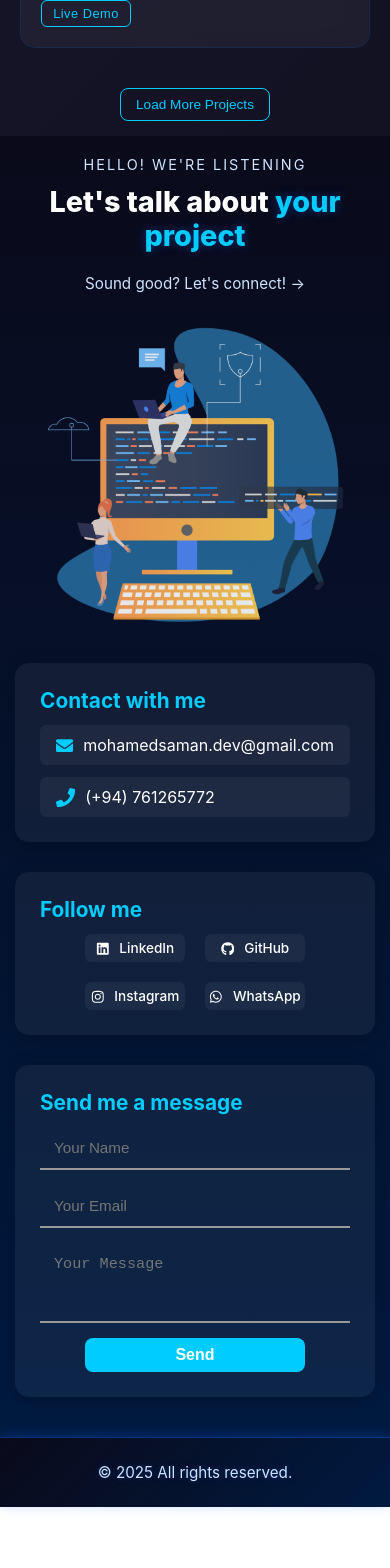
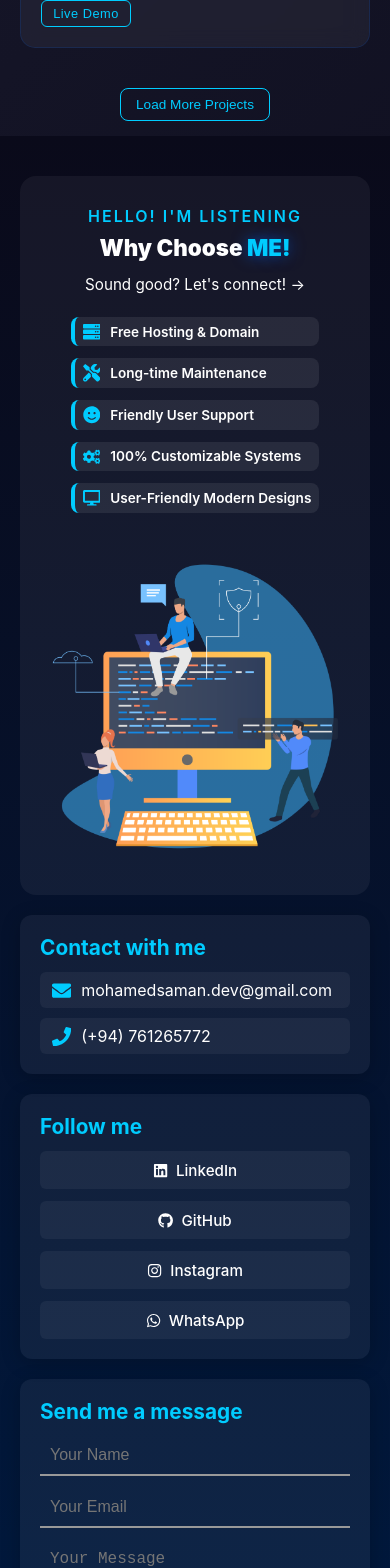
Before and after one commit to Msahan16/Protfolio, a React (Create React App) app: page / in a window 390 px wide. Shown: the part 6520-8088 px from the top of the page. Before the commit the page ends 8027 px from the top, so only its background shows below. Built offline with nearby package versions, Linux system fonts and the light colour scheme.

Commit message:
Contact Section Update

```diff
--- a/src/components/Contact.css
+++ b/src/components/Contact.css
@@ -6,92 +6,150 @@
   --gray: #999999;
 }
 
-/* ========================= Section Wrapper ========================= */
+/* ===== Contact Section ===== */
 .contact-section {
   background: linear-gradient(to bottom, #0a0a1a, #001a40);
   color: var(--white);
-  padding: 30px 60px;
+  padding: 40px 20px;
   display: flex;
   flex-wrap: wrap;
-  justify-content: space-between;
-  gap: 50px;
-  border-top: 0px solid rgba(255,255,255,0.08);
+  gap: 20px;
+  justify-content: center;
+  align-items: flex-start;
 }
 
+/* ===== Left Section ===== */
 .contact-left {
-  flex: 1.1;
-  min-width: 350px;
-  position: relative;
+  flex: 1 1 500px;
+  background: rgba(255, 255, 255, 0.05);
+  border-radius: 16px;
+  display: flex;
+  flex-direction: column;
+  transition: transform 0.3s ease, box-shadow 0.3s ease;
+  min-height: 630px;
+  align-items: center;
+  justify-content: center;
 }
 
-.contact-left canvas {
-  display: block;
-  margin-top: 20px;
-  border-radius: 10px;
+.contact-left:hover {
+  transform: translateY(-6px);
+}
+
+.contact-left-inner {
+  display: flex;
+  flex-direction: row;
+  gap: 20px;
+  padding: 30px;
+  flex-wrap: wrap;
+  align-items: center;
+}
+
+.contact-left-text {
+  flex: 1 1 280px;
+  display: flex;
+  flex-direction: column;
+  justify-content: center;
 }
 
 .contact-subtitle {
   font-size: 1rem;
   letter-spacing: 2px;
-  color: var(--light-blue);
-  margin-bottom: 12px;
+  color: var(--primary-blue);
+  font-weight: 600;
+  margin-bottom: 8px;
   text-transform: uppercase;
 }
 
 .contact-title {
-  font-size: 2.8rem;
-  font-weight: 800;
-  margin-bottom: 18px;
-  line-height: 1.2;
+  font-size: 2.4rem;
+  font-weight: 900;
+  margin-bottom: 12px;
 }
 
 .contact-title span {
   color: var(--primary-blue);
-  text-shadow: 0 0 10px rgba(0, 102, 255, 0.4);
+  text-shadow: 0 0 15px rgba(0, 102, 255, 0.6);
 }
 
 .contact-text {
-  font-size: 1.1rem;
-  color: var(--light-blue);
+  font-size: 1rem;
   line-height: 1.6;
-  max-width: 500px;
+  color: var(--white);
 }
 
-/* Contact Illustration Full Left Cover */
-.contact-image {
-  position: absolute;
-  bottom: 20px;
-  left: 80px;
-  width: 100%;
-  height: auto;
-  max-width: 550px;
-  opacity: 0.9;
-  z-index: 0;
-  object-fit: contain;
-  pointer-events: none;
+.trust-features {
+  margin-top: 20px;
+  display: flex;
+  flex-direction: column;
+  gap: 12px;
 }
 
-.contact-left {
-  position: relative;
-  z-index: 1;
+.feature {
+  display: flex;
+  align-items: center;
+  gap: 10px;
+  padding: 10px;
+  background: rgba(255, 255, 255, 0.08);
+  border-left: 4px solid var(--primary-blue);
+  border-radius: 8px;
+  font-size: 1rem;
+  font-weight: 600;
+  transition: all 0.3s ease;
 }
 
-/* Right Side */
+.feature:hover {
+  background: var(--primary-blue);
+  color: var(--white);
+  transform: translateX(6px);
+  box-shadow: 0 0 15px rgba(0, 102, 255, 0.6);
+}
+
+.feature-icon {
+  font-size: 1.3rem;
+  color: var(--primary-blue);
+}
+
+.feature:hover .feature-icon {
+  color: var(--white);
+}
+
+.contact-left-image {
+  flex: 1 1 280px;
+  display: flex;
+  justify-content: center;
+  align-items: center;
+}
+
+.contact-left-image img {
+  max-width: 100%;
+  height: auto;
+  border-radius: 12px;
+  transition: transform 0.3s ease, box-shadow 0.4s ease;
+}
+
+.contact-left-image img:hover {
+  transform: scale(1.05);
+}
+
+/* ===== Right Section ===== */
 .contact-right {
-  flex: 1;
-  min-width: 350px;
+  flex: 1 1 300px;
   display: flex;
   flex-direction: column;
-  gap: 30px;
+  gap: 20px;
+  margin: 0;
+  margin-right: -20px;
+  min-width: 300px;
+  right: 0;
 }
 
 .connect-box,
 .social-box,
 .newsletter-box {
-  background: rgba(255,255,255,0.05);
-  padding: 25px;
-  border-radius: 14px;
-  box-shadow: 0 4px 20px rgba(0,0,0,0.2);
+  background: rgba(255, 255, 255, 0.05);
+  padding: 20px;
+  border-radius: 12px;
+  box-shadow: 0 4px 20px rgba(0, 0, 0, 0.2);
   transition: transform 0.3s ease;
 }
 
@@ -109,11 +167,10 @@
   color: var(--primary-blue);
 }
 
-/* Contact Info (email + phone) */
 .contact-info {
   display: flex;
   flex-direction: column;
-  gap: 12px;
+  gap: 10px;
 }
 
 .contact-info a {
@@ -123,43 +180,39 @@
   text-decoration: none;
   color: var(--white);
   font-size: 1rem;
-  padding: 10px 16px;
+  padding: 8px 12px;
   border-radius: 6px;
-  background: rgba(255,255,255,0.05);
+  background: rgba(255, 255, 255, 0.05);
   transition: all 0.3s ease;
 }
 
 .contact-info a:hover {
   background: var(--primary-blue);
-  color: var(--white);
-  box-shadow: 0 0 10px rgba(0,102,255,0.5);
+  box-shadow: 0 0 12px rgba(0, 102, 255, 0.6);
 }
 
 .contact-info svg {
   font-size: 1.2rem;
   color: var(--primary-blue);
-  transition: color 0.3s ease;
 }
 
 .contact-info a:hover svg {
   color: var(--white);
 }
 
-/* Social Links */
 .social-links {
   display: flex;
   flex-wrap: wrap;
-  justify-content: center;
-  gap: 20px;
+  gap: 12px;
 }
 
 .social-links a {
   display: flex;
   align-items: center;
   justify-content: center;
-  gap: 10px;
-  width: 160px;
-  height: 40px;
+  gap: 8px;
+  flex: 1 1 120px;
+  height: 38px;
   color: var(--white);
   text-decoration: none;
   font-size: 0.95rem;
@@ -167,166 +220,162 @@
   border-radius: 6px;
   background: rgba(255, 255, 255, 0.05);
   transition: all 0.3s ease;
-  text-align: center;
 }
 
 .social-links a:hover {
-  color: var(--white);
   background: var(--primary-blue);
-  box-shadow: 0 0 10px rgba(0, 102, 255, 0.5);
+  box-shadow: 0 0 12px rgba(0, 102, 255, 0.6);
   transform: translateY(-2px);
 }
 
-/* Form */
 .newsletter-form {
   display: flex;
   flex-direction: column;
-  gap: 15px;
+  gap: 12px;
 }
 
 .newsletter-form input,
 .newsletter-form textarea {
-  padding: 14px 16px;
+  padding: 10px;
   border: none;
   border-bottom: 2px solid var(--gray);
   background: transparent;
   color: var(--white);
-  font-size: 1.05rem;
-  resize: none;
-  transition: border-color 0.3s ease, box-shadow 0.3s ease;
+  font-size: 1rem;
 }
 
 .newsletter-form input:focus,
 .newsletter-form textarea:focus {
   outline: none;
   border-bottom-color: var(--primary-blue);
-  box-shadow: 0 2px 8px rgba(0,102,255,0.4);
 }
 
 .newsletter-form button {
-  align-self: flex-end;
+  padding: 10px 60px;
   background: var(--primary-blue);
   border: none;
+  border-radius: 6px;
   color: var(--white);
-  padding: 12px 20px;
-  border-radius: 8px;
   font-size: 1rem;
   font-weight: 600;
   cursor: pointer;
+  align-self: center; /* Center button */
   transition: all 0.3s ease;
 }
 
 .newsletter-form button:hover {
   background: var(--dark-blue);
-  box-shadow: 0 0 12px rgba(0,102,255,0.6);
+  box-shadow: 0 0 12px rgba(0, 102, 255, 0.6);
 }
 
-/* ========================= Mobile Responsive ========================= */
+
+/* ===== Responsive ===== */
+@media (max-width: 1200px) {
+  .contact-left-inner {
+    padding: 20px;
+  }
+}
+
 @media (max-width: 1024px) {
   .contact-section {
-    padding: 20px 40px;
-    gap: 30px;
+    flex-direction: column;
+    align-items: center;
   }
 
-  .contact-left,
-  .contact-right {
-    min-width: 300px;
+  .contact-left {
+    min-height: auto;
+    padding: 20px;
+    flex: 1 1 100%;
   }
 
-  .contact-title {
-    font-size: 2.4rem;
+  .contact-left-inner {
+    flex-direction: column;
+    align-items: center;
+    padding: 15px;
   }
 
-  .contact-subtitle {
-    font-size: 0.95rem;
+  .contact-left-text {
+    flex: 1 1 100%;
+    text-align: center;
+    padding-bottom: 15px;
   }
 
-  .contact-text {
-    font-size: 1rem;
-    max-width: 100%;
+  .contact-left-image {
+    flex: 1 1 100%;
+    display: flex;
+    justify-content: center;
+    margin-top: 20px;
   }
 
-  .contact-image {
-    max-width: 400px;
-    left: 20px;
-    bottom: 20px;
+  .contact-left-image img {
+    max-width: 90%;
+    height: auto;
+  }
+
+  .contact-right {
+    flex: 1 1 100%;
+    width: 100%;
+    margin-right: 0;
   }
 }
 
 @media (max-width: 768px) {
-  .contact-section {
+  .contact-left-inner {
     flex-direction: column;
-    padding: 20px 30px;
-    gap: 25px;
+    align-items: center;
+    padding: 15px;
   }
 
-  .contact-left,
-  .contact-right {
-    width: 100%;
-    min-width: unset;
-  }
-
-  .contact-title {
-    font-size: 2rem;
+  .contact-left-text {
     text-align: center;
   }
 
-  .contact-subtitle {
-    text-align: center;
-  }
-
-  .contact-text {
-    text-align: center;
-  }
-
-  .contact-image {
-    position: relative;
-    width: 100%;
-    max-width: 300px;
-    left: 50%;
-    transform: translateX(-50%);
-    bottom: 0;
+  .contact-left-image {
     margin-top: 20px;
-  }
-
-  .social-links {
-    justify-content: center;
-  }
-
-  .newsletter-form button {
-    align-self: center;
-    font-size: 16px;
-    padding: 8px 90px;
-  }
-}
-
-@media (max-width: 480px) {
-  .contact-section {
-    padding: 20px 15px;
-    gap: 20px;
   }
 
   .contact-title {
     font-size: 1.8rem;
   }
 
-  .contact-subtitle {
-    font-size: 0.9rem;
-  }
-
   .contact-text {
     font-size: 0.95rem;
   }
 
-  .newsletter-form input,
-  .newsletter-form textarea {
-    font-size: 0.95rem;
-    padding: 12px 14px;
+  .feature {
+    font-size: 0.9rem;
+    padding: 8px 10px;
+  }
+
+  .feature-icon {
+    font-size: 1.1rem;
+  }
+}
+
+@media (max-width: 576px) {
+  .contact-left-inner {
+    padding: 10px;
+  }
+
+  .contact-left-text {
+    padding: 0;
+  }
+
+  .contact-left-image img {
+    max-width: 100%;
+  }
+
+  .contact-title {
+    font-size: 1.4rem;
+    text-align: center;
+  }
+
+  .feature {
+    font-size: 0.85rem;
+    padding: 6px 8px;
   }
 
   .social-links a {
-    width: 100px;
-    font-size: 0.85rem;
-    height: 28px;
+    flex: 1 1 100%;
   }
 }
--- a/src/components/Contact.js
+++ b/src/components/Contact.js
@@ -1,10 +1,22 @@
-import React, { useRef } from 'react';
-import emailjs from '@emailjs/browser';
-import { FaLinkedin, FaGithub, FaInstagram, FaWhatsapp, FaEnvelope, FaPhone } from 'react-icons/fa';
-import { ToastContainer, toast } from 'react-toastify';
-import 'react-toastify/dist/ReactToastify.css';
-import './Contact.css';
-import contactImage from '../assests/Contact.png'; // 👈 Import your image
+import React, { useRef } from "react";
+import emailjs from "@emailjs/browser";
+import {
+  FaLinkedin,
+  FaGithub,
+  FaInstagram,
+  FaWhatsapp,
+  FaEnvelope,
+  FaPhone,
+  FaServer,
+  FaTools,
+  FaSmile,
+  FaCogs,
+  FaDesktop,
+} from "react-icons/fa";
+import { ToastContainer, toast } from "react-toastify";
+import "react-toastify/dist/ReactToastify.css";
+import "./Contact.css";
+import ContactImg from "../assests/Contact.png";
 
 const Contact = () => {
   const form = useRef();
@@ -12,34 +24,70 @@ const Contact = () => {
   const sendEmail = (e) => {
     e.preventDefault();
 
-    emailjs.sendForm(
-      'service_zifgs9h',   // Your EmailJS service ID
-      'template_ful6ldb', // Your EmailJS template ID
+    emailjs
+      .sendForm(
+        "service_zifgs9h",
+        "template_ful6ldb",
         form.current,
-      'tRKpAizH48MSbPrnX' // Your EmailJS public key
+        "tRKpAizH48MSbPrnX"
       )
       .then(() => {
-      toast.success('Message sent successfully!', { autoClose: 3000 });
+        toast.success("Message sent successfully!", { autoClose: 3000 });
         form.current.reset();
       })
       .catch(() => {
-      toast.error('Failed to send message, please try again.', { autoClose: 3000 });
+        toast.error("Failed to send message, please try again.", {
+          autoClose: 3000,
+        });
       });
   };
 
   return (
     <footer id="contact" className="contact-section">
+      {/* Left Side */}
       <div className="contact-left">
-        <p className="contact-subtitle">HELLO! WE'RE LISTENING</p>
+        <div className="contact-left-inner">
+          {/* Left Text */}
+          <div className="contact-left-text">
+            <p className="contact-subtitle">HELLO! I'M LISTENING</p>
             <h2 className="contact-title">
-          Let&apos;s talk about <span>your project</span>
+              Why Choose <span>ME!</span>
             </h2>
-        <p className="contact-text">Sound good? Let&apos;s connect! →</p>
+            <p className="contact-text">Sound good? Let's connect! →</p>
 
-        {/* Contact Illustration */}
-        <img src={contactImage} alt="Contact illustration" className="contact-image" />
+            {/* Trust Features */}
+            <div className="trust-features">
+              <div className="feature">
+                <FaServer className="feature-icon" />
+                Free Hosting & Domain
+              </div>
+              <div className="feature">
+                <FaTools className="feature-icon" />
+                Long-time Maintenance
+              </div>
+              <div className="feature">
+                <FaSmile className="feature-icon" />
+                Friendly User Support
+              </div>
+              <div className="feature">
+                <FaCogs className="feature-icon" />
+                100% Customizable Systems
+              </div>
+              <div className="feature">
+                <FaDesktop className="feature-icon" />
+                User-Friendly Modern Designs
+              </div>
+            </div>
           </div>
 
+          {/* Right Image */}
+          <div className="contact-left-image">
+            <img src={ContactImg} alt="Contact Visual" />
+          </div>
+        </div>
+      </div>
+
+      {/* Right Side */}
       <div className="contact-right">
         {/* Contact Box */}
         <div className="connect-box">
@@ -58,16 +106,32 @@ const Contact = () => {
         <div className="social-box">
           <h4>Follow me</h4>
           <div className="social-links">
-            <a href="https://www.linkedin.com/in/mohamed-saman-linked/" target="_blank" rel="noopener noreferrer">
+            <a
+              href="https://www.linkedin.com/in/mohamed-saman-linked/"
+              target="_blank"
+              rel="noopener noreferrer"
+            >
               <FaLinkedin /> LinkedIn
             </a>
-            <a href="https://github.com/mohamedsaman" target="_blank" rel="noopener noreferrer">
+            <a
+              href="https://github.com/mohamedsaman"
+              target="_blank"
+              rel="noopener noreferrer"
+            >
               <FaGithub /> GitHub
             </a>
-            <a href="https://instagram.com/mohamedsaman" target="_blank" rel="noopener noreferrer">
+            <a
+              href="https://instagram.com/mohamedsaman"
+              target="_blank"
+              rel="noopener noreferrer"
+            >
               <FaInstagram /> Instagram
             </a>
-            <a href="https://wa.me/+94761265772" target="_blank" rel="noopener noreferrer">
+            <a
+              href="https://wa.me/+94761265772"
+              target="_blank"
+              rel="noopener noreferrer"
+            >
               <FaWhatsapp /> WhatsApp
             </a>
           </div>
@@ -79,7 +143,7 @@ const Contact = () => {
           <form ref={form} onSubmit={sendEmail} className="newsletter-form">
             <input type="text" name="user_name" placeholder="Your Name" required />
             <input type="email" name="user_email" placeholder="Your Email" required />
-            <textarea name="message" placeholder="Your Message" rows="3" required></textarea>
+            <textarea name="message" placeholder="Your Message" rows="3" required />
             <button type="submit">Send</button>
           </form>
         </div>
```
Lines whose indentation alone changed are shown as unchanged.
